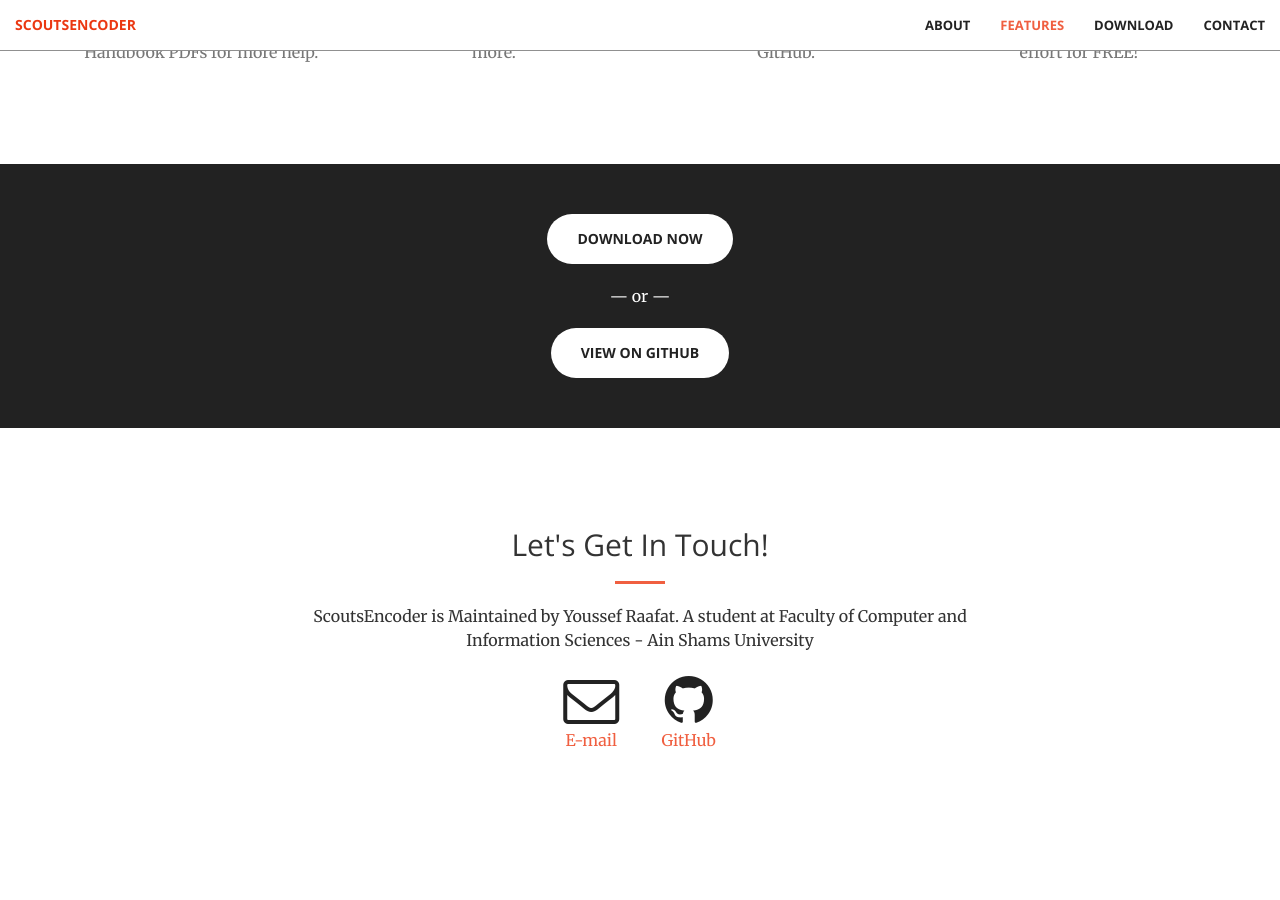
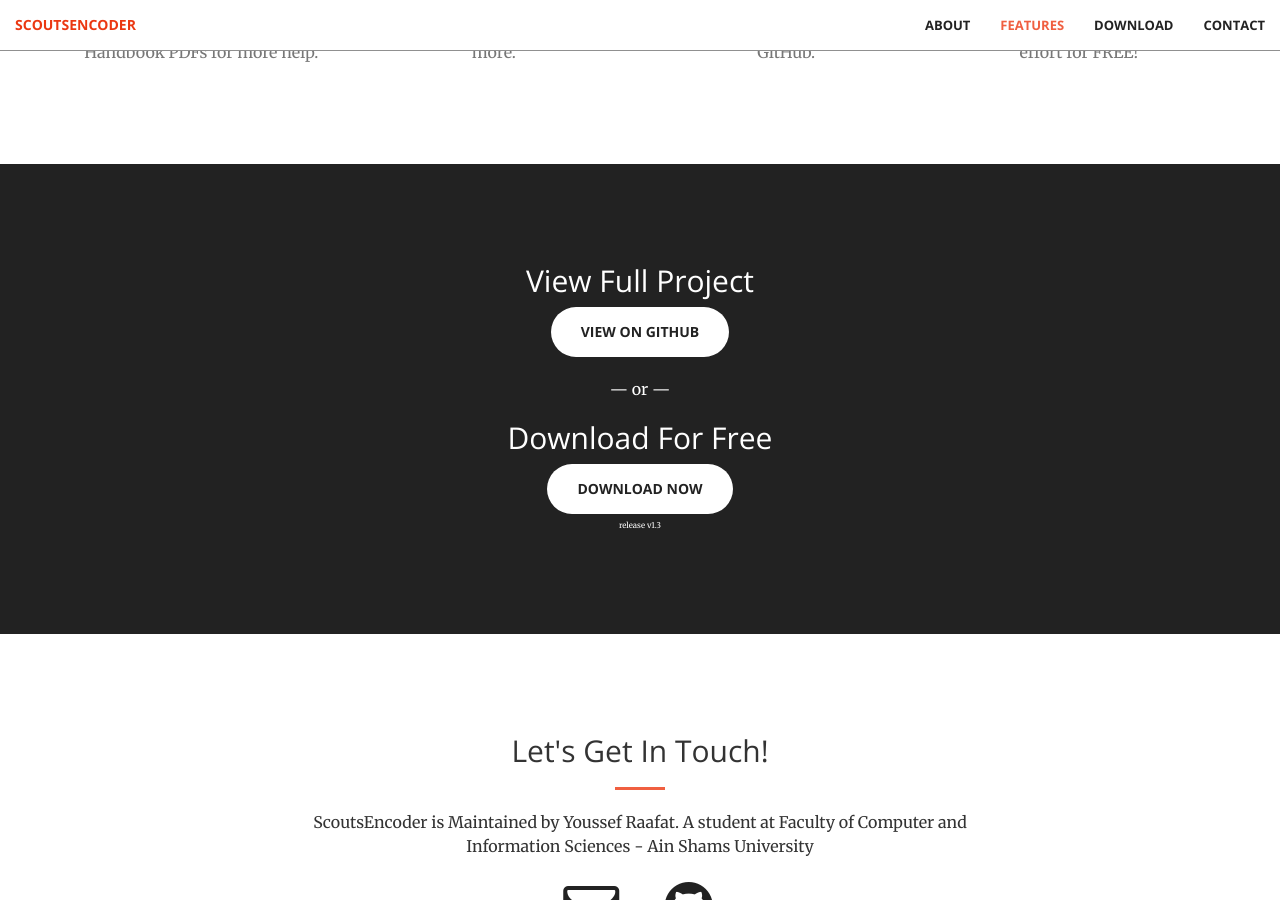
Before and after one commit to yousinix/ScoutsEncoder, a Jekyll site: the page built from index.html, in a window 1280 px wide and 900 px high, scrolled down 2223 px. Built offline with Jekyll 4.4.1, drawn with Linux system fonts in a browser that asks for light colours; before the commit the page ends 3095 px from its top, so only the background shows below that.

Commit message:
Modify download section
 * Change tag to section instead of aside.
 * Rearrange buttons.
 * Add Headers.
 * Add release version number.
 * Rename file to "download.html" instead of "aside.html".

```diff
--- a/_includes/aside.html
+++ /dev/null
@@ -1,18 +0,0 @@
-  <aside class="bg-dark" id="download">
-      <div class="container text-center">
-
-            <div class="row">
-                <a href="https://github.com/YoussefRaafatNasry/ScoutsEncoder/releases/download/v1.3/ScoutsEncoder.v1.3.exe" class="btn btn-default btn-xl wow tada">Download Now</a>
-            </div>
-
-            <div class="row align-items-center">
-                </br>
-                <p>— or —</p>
-            </div>
-
-            <div class="row">
-                <a href="https://github.com/YoussefRaafatNasry/ScoutsEncoder" class="btn btn-default btn-xl wow tada">View on GitHub</a>
-            </div>
-
-      </div>
-  </aside>
--- /dev/null
+++ b/_includes/download.html
@@ -0,0 +1,32 @@
+<section class="bg-dark" id="download">
+
+    <div class="container text-center">
+            <div class="row">
+                <h2 class="section-heading">View Full Project</h2>
+                <a href="https://github.com/YoussefRaafatNasry/ScoutsEncoder"
+                   class="btn btn-default btn-xl wow tada">
+                    View on GitHub
+                </a>
+            </div>
+
+            <br>
+
+            <div class="row">
+                <p>— or —</p>
+            </div>
+
+            <div class="row">
+                <h2 class="section-heading">Download For Free</h2>
+                <a href="https://github.com/YoussefRaafatNasry/ScoutsEncoder/releases/download/v1.3/ScoutsEncoder.v1.3.exe"
+                   class="btn btn-default btn-xl wow tada">
+                    Download Now
+                </a>
+            </div>
+
+            <div class="row text-center">
+                <sub><sup>release v1.3</sub></sup>
+            </div>
+
+    </div>
+
+</section>
--- a/_layouts/front.html
+++ b/_layouts/front.html
@@ -8,7 +8,7 @@
   {% include header.html %}
   {% include call-to-action.html %}
   {% include features.html %}
-  {% include aside.html %}
+  {% include download.html %}
   {% include contact.html %}
   {% include scripts.html %}
 </body>
```
